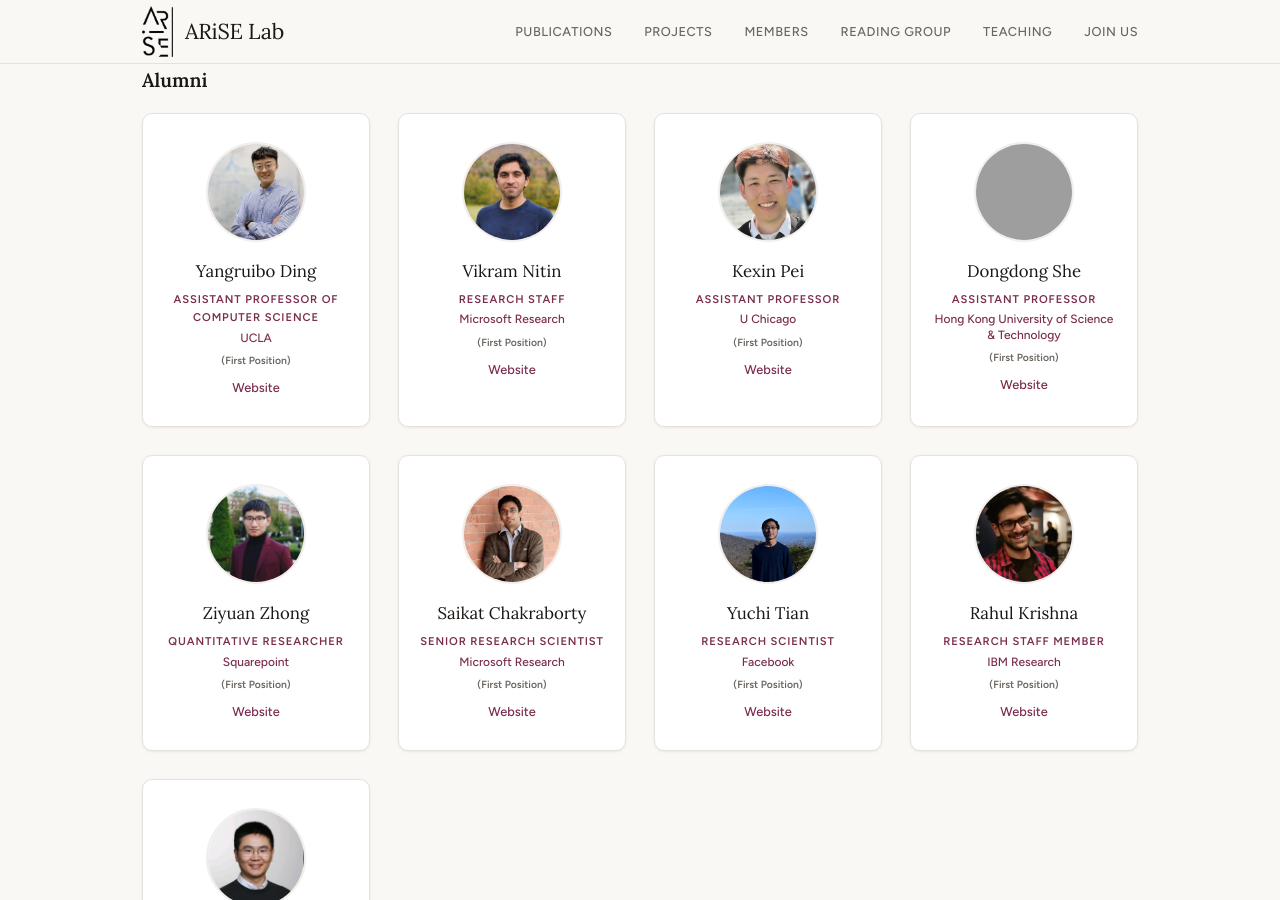
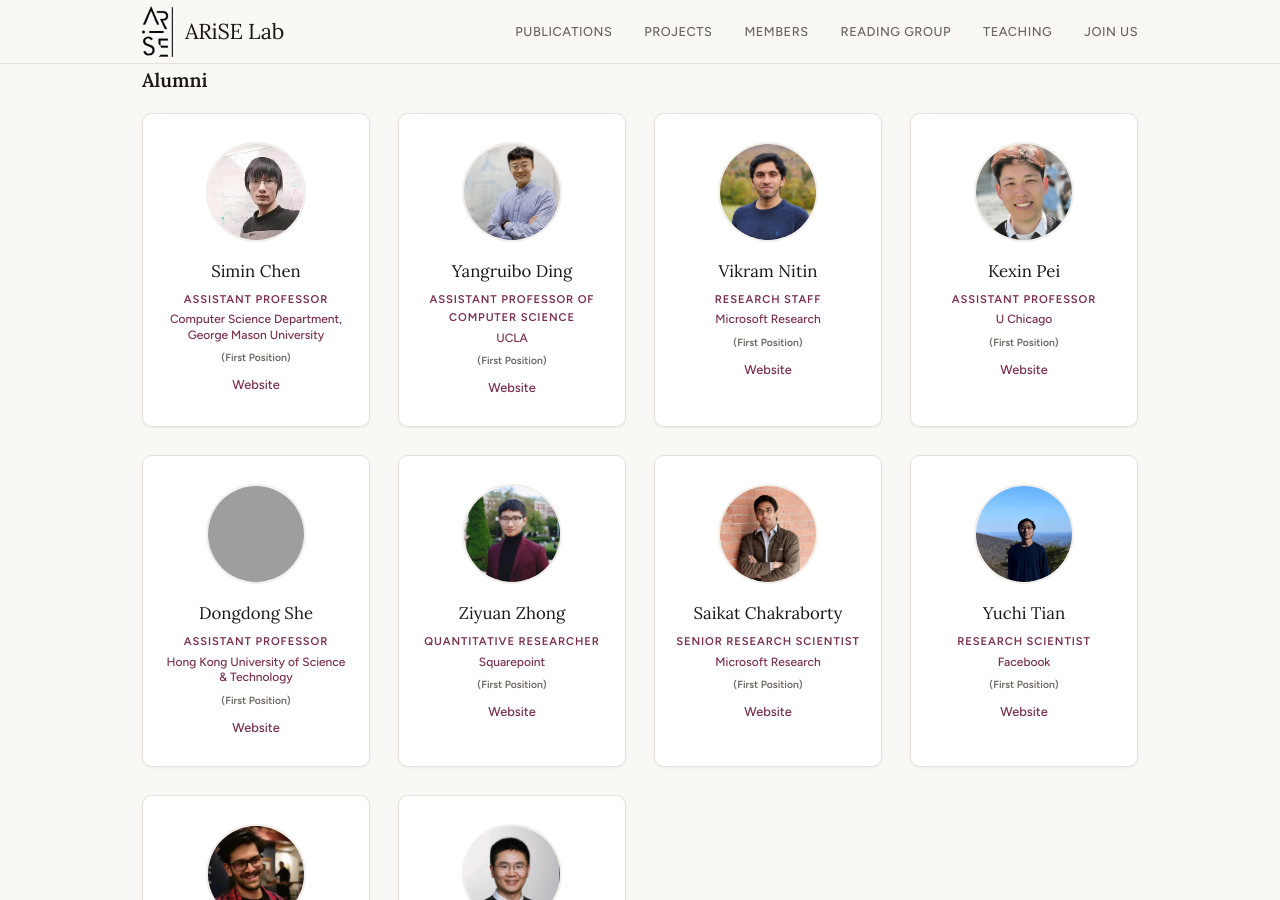
Before and after one commit to ariselab/ariselab.github.io, a Jekyll site: the page built from _pages/home.html, in a window 1280 px wide and 900 px high, scrolled down 3586 px. Built offline with Jekyll 4.4.1, drawn with Linux system fonts in a browser that asks for light colours; some of the changed lines change nothing that is shown; some of the changed text lies outside the part shown; grey boxes are pictures that could not be loaded.

Commit message:
update members

```diff
--- a/_data/members.yml
+++ b/_data/members.yml
@@ -10,10 +10,10 @@
     github: ""
 
 lab_members:
-  - name: "Simin Chen"
-    photo: "/images/sc.avif"
+  - name: "Nusrat Zahan"
+    photo: ""
     role: "Postdoc"
-    website: "https://siminchen.site/"
+    website: ""
   - name: "Alex Mathai"
     photo: "/images/am.avif"
     role: "PhD Student"
@@ -73,6 +73,10 @@
 
 masters_students: []
 alumni:
+  - name: "Simin Chen"
+    photo: "/images/sc.avif"
+    first_job: "Assistant Professor, Computer Science Department, George Mason University"
+    website: "https://siminchen.site/"
   - name: "Yangruibo Ding"
     photo: "/images/yd.avif"
     first_job: "Assistant Professor of Computer Science, UCLA"
```
